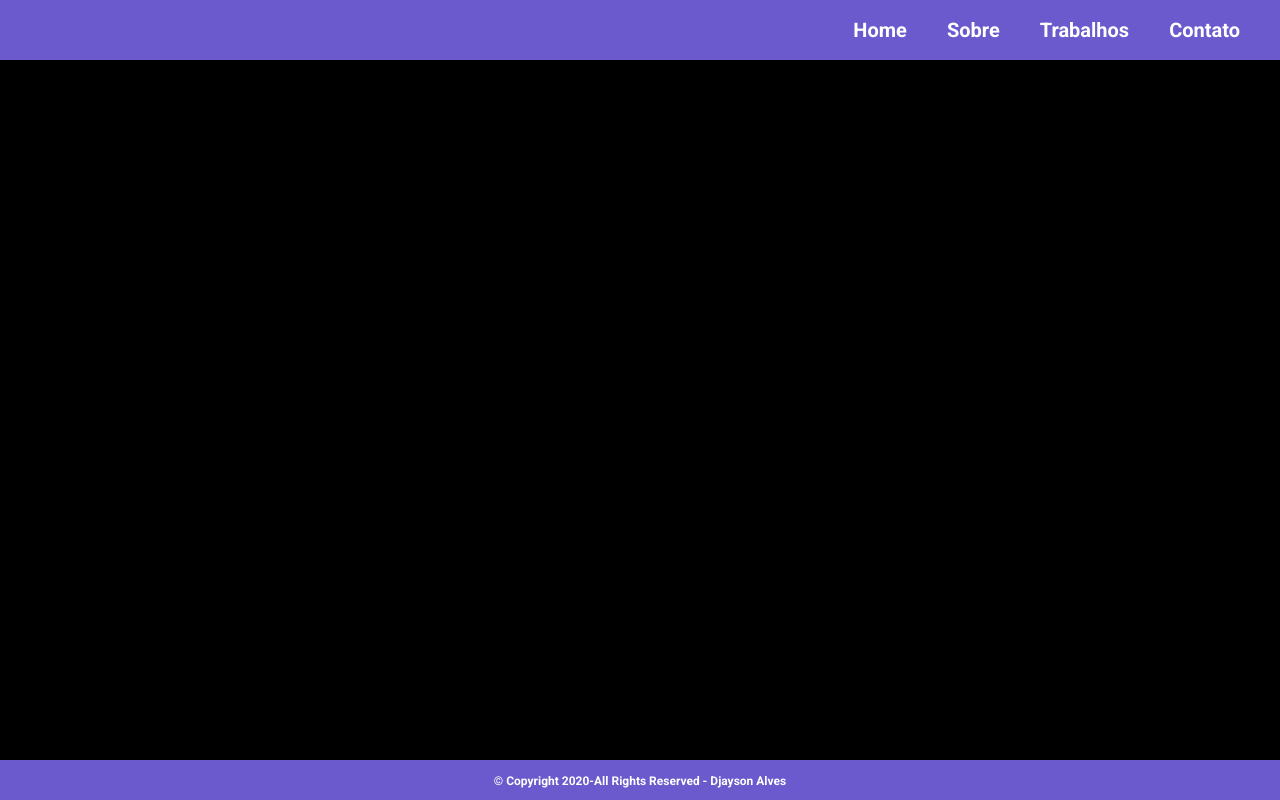
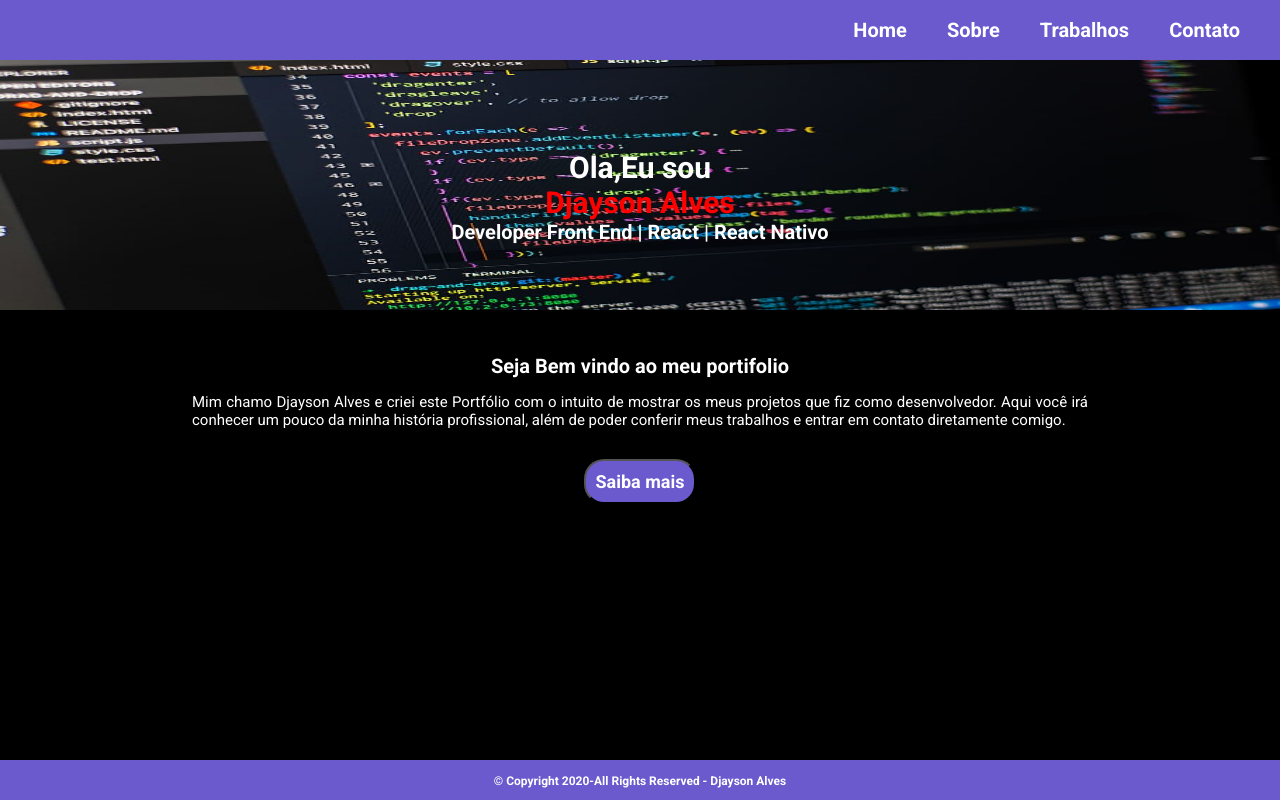
Before and after one commit to Djaysson/Reactjs-portifolio, a React (Create React App) app: page / in a window 1280 px wide. Built offline with nearby package versions, Linux system fonts and the light colour scheme.

Commit message:
Finishing the project home page

```diff
--- a/src/App.js
+++ b/src/App.js
@@ -1,11 +1,14 @@
 import React from 'react';
 import Header from './components/header/index';
 import Footer from './components/footer/index';
+import Home from './pages/home/index';
 import "./global.css";
-function App() {
+
+const App = () => {
   return (
     <div>
       <Header />
+      <Home />
       <Footer />
     </div>
   );
--- a/src/components/footer/styles.css
+++ b/src/components/footer/styles.css
@@ -1,6 +1,6 @@
 .footer {
   position:absolute;
-  bottom:0;
+  bottom:0 ;
   width:100%;
   height: 40px;
   display: flex;
--- a/src/components/header/index.js
+++ b/src/components/header/index.js
@@ -5,7 +5,7 @@ import "./styles.css";
 
 const Header = () =>{
   return(
-  <div className="container">
+  <div className="menu">
    <header>
       <nav>
         <ul>
--- a/src/components/header/styles.css
+++ b/src/components/header/styles.css
@@ -1,24 +1,24 @@
-.container {
+.menu {
   width: 100%;
-  max-width: 1440px;
+
 }
-.container header{
+.menu header{
   height: 60px;
   background-color: #6A5ACD;
 
 }
-.container header nav {
+.menu header nav {
   font-size: 20px;
 
 }
-.container header nav ul{
+.menu header nav ul{
   font-weight: bold;
   display: flex;
   flex-direction: row;
   justify-content: flex-end;
   list-style: none;
 }
-.container header nav ul li{
+.menu header nav ul li{
  padding-right: 40px;
  margin-top: 18px;
 
--- a/src/global.css
+++ b/src/global.css
@@ -11,7 +11,7 @@ body{
   background: #000000 ;
   -webkit-font-smoothing: antialiased;
 }
-input, button, textarea {
+input, button {
   font: 400 18px Roboto, sans-serif;
 
 }
--- /dev/null
+++ b/src/pages/home/index.js
@@ -0,0 +1,33 @@
+import React from 'react';
+
+import './styles.css';
+import Img from '../../assets/coding.jpg';
+const Home = () =>{
+  return (
+    <div className="home">
+      <img src={Img} alt="backgraud"/>
+        <div className="info">
+          <h1>Ola,Eu sou</h1>
+          <h2>Djayson Alves</h2>
+          <p>Developer Front End | React | React Nativo</p>
+        </div>
+        <div className="content">
+            <strong>Seja Bem vindo ao meu portifolio</strong>
+
+           <p>Mim chamo Djayson Alves e criei este
+              Portfólio com o intuito de  mostrar os
+              meus projetos que fiz como desenvolvedor.
+              Aqui você irá conhecer
+              um pouco da minha história profissional,
+              além de poder conferir meus trabalhos e
+              entrar em contato diretamente comigo.
+           </p>
+           <button type="button">Saiba mais </button>
+
+        </div>
+
+    </div>
+
+  );
+}
+export default Home;
--- /dev/null
+++ b/src/pages/home/styles.css
@@ -0,0 +1,65 @@
+.home{
+  width: 100%;
+
+  margin: 0 auto;
+
+}
+.home img{
+  position: absolute;
+  width: 100%;
+  height: 250px;
+
+}
+.info {
+  position: relative;
+  display: flex;
+  flex-direction: column;
+  justify-content: center;
+  align-items: center;
+  font-weight: bold;
+  top:90px;
+  color: #FFF;
+}
+.info h1{
+  font-size: 30px;
+
+}
+.info h2{
+  font-size: 30px;
+  color:red;
+}
+.info p{
+  font-size: 20px;
+}
+.content{
+  position: relative;
+  display: flex;
+  flex-direction: column;
+  justify-content: center;
+  align-items: center;
+  top:200px;
+  color: #FFF;
+}
+.content strong{
+  padding-bottom: 15px;
+  font-size: 20px;
+}
+.content p{
+  display: flex;
+  align-items: center;
+  width: 70%;
+  text-align: justify;
+  font-size: 15px;
+
+}
+.content button{
+ background-color: #6A5ACD;
+ color:#FFF;
+ font-size: 20  px;
+ font-weight: bold;
+ border-radius: 20px;
+ padding: 10px;
+ margin: 30px;
+
+
+}
```
